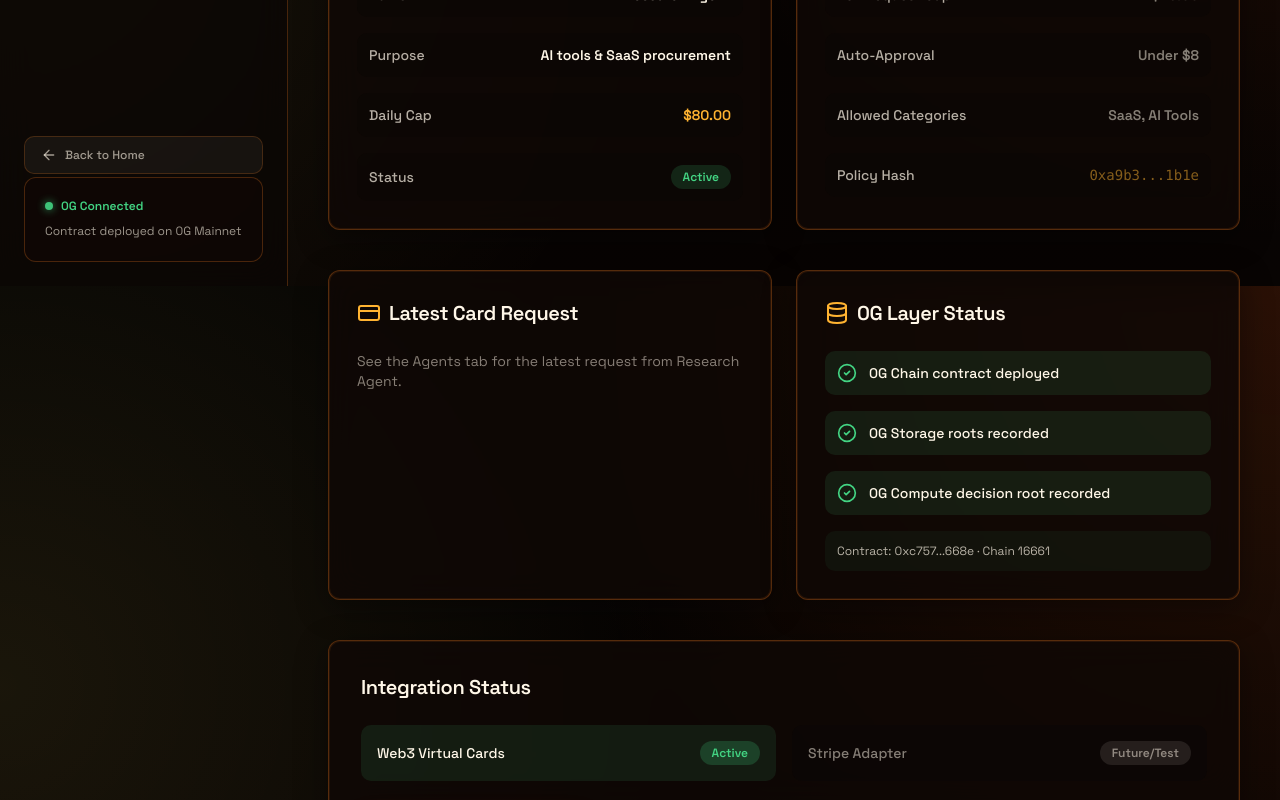
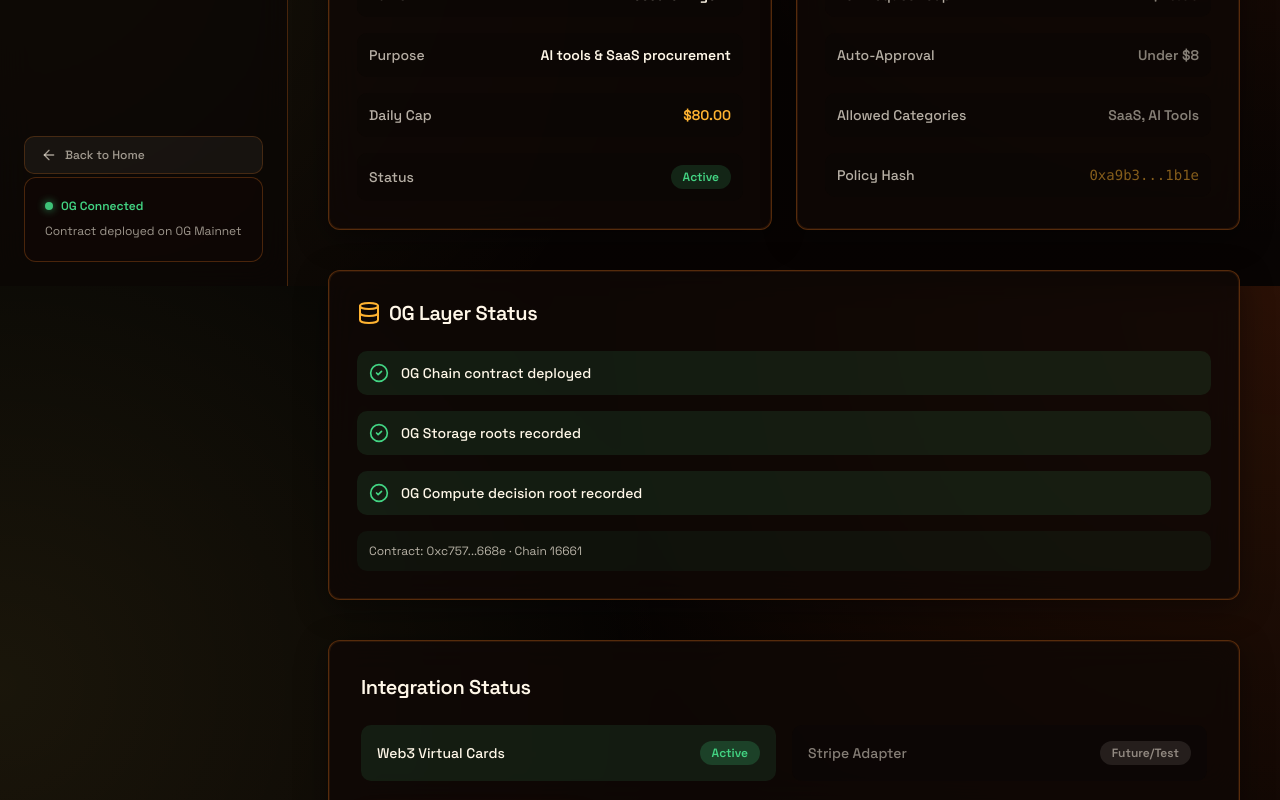
Before and after one commit to Jennivarl/AgiCards, a Next.js app: page /app in a window 1280 px wide. Shown: the part 514-1314 px from the top of the page. Built offline with nearby package versions, Linux system fonts and the light colour scheme.

Commit message:
Remove Latest Card Request panel from Dashboard entirely

```diff
--- a/app/app/page.tsx
+++ b/app/app/page.tsx
@@ -118,27 +118,11 @@ export default function Dashboard() {
         </motion.div>
       </div>
 
-      <div className="grid lg:grid-cols-2 gap-6 mb-10">
+      <div className="mb-10">
         <motion.div
           initial={{ opacity: 0, y: 20 }}
           animate={{ opacity: 1, y: 0 }}
           transition={{ delay: 0.5, duration: 0.5 }}
-          className="p-7 rounded-xl glass-panel-elevated"
-          style={{ opacity: 0.5 }}
-        >
-          <h2 className="text-xl font-semibold mb-6 flex items-center gap-2" style={{ color: '#FFF7E8' }}>
-            <CreditCard className="w-6 h-6" style={{ color: '#FFB331' }} />
-            Latest Card Request
-          </h2>
-          <p className="text-sm" style={{ color: 'rgba(255, 246, 232, 0.5)' }}>
-            See the Agents tab for the latest request from Research Agent.
-          </p>
-        </motion.div>
-
-        <motion.div
-          initial={{ opacity: 0, y: 20 }}
-          animate={{ opacity: 1, y: 0 }}
-          transition={{ delay: 0.6, duration: 0.5 }}
           className="p-7 rounded-xl glass-panel-elevated"
         >
           <h2 className="text-xl font-semibold mb-6 flex items-center gap-2" style={{ color: '#FFF7E8' }}>
```
